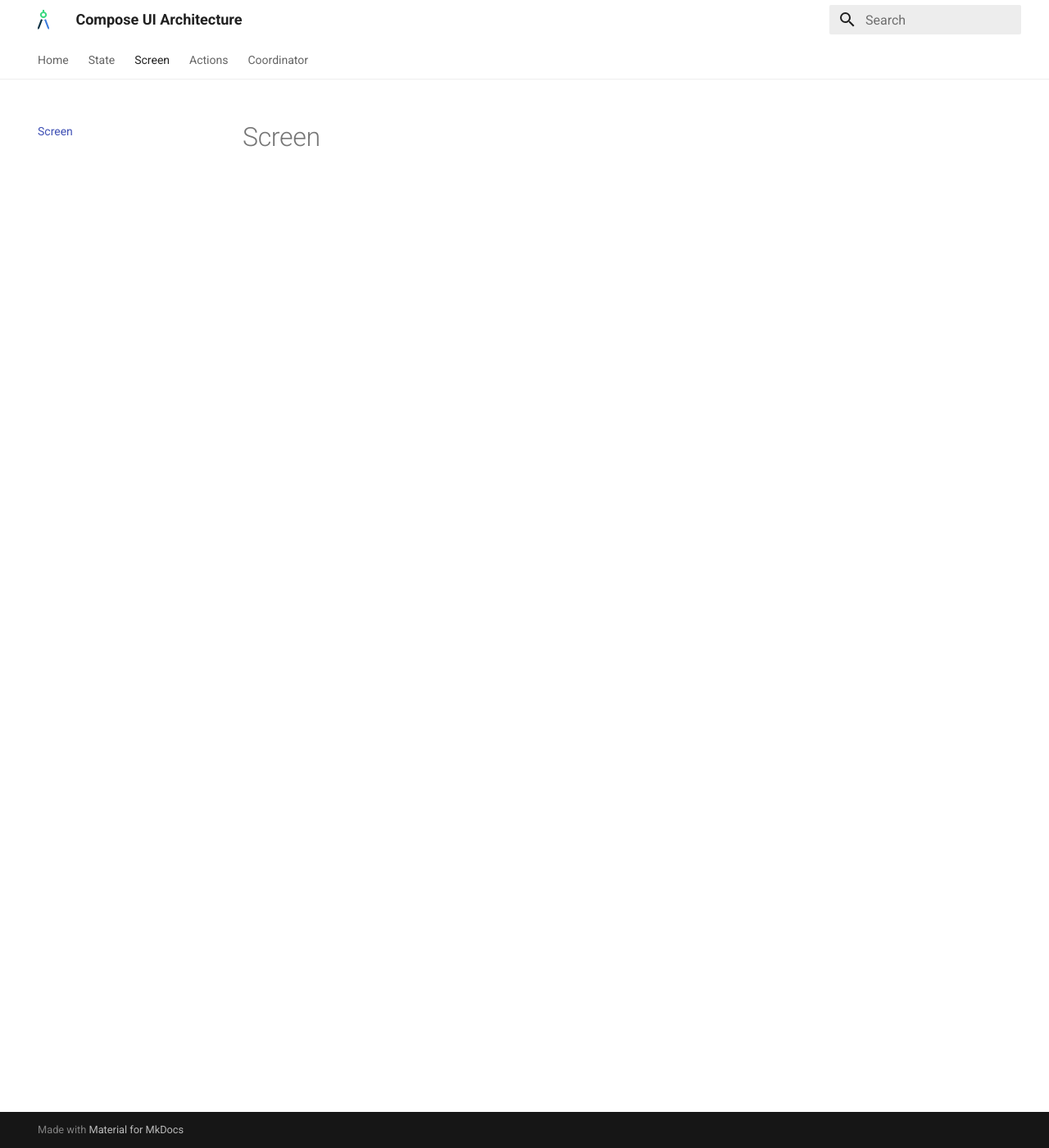
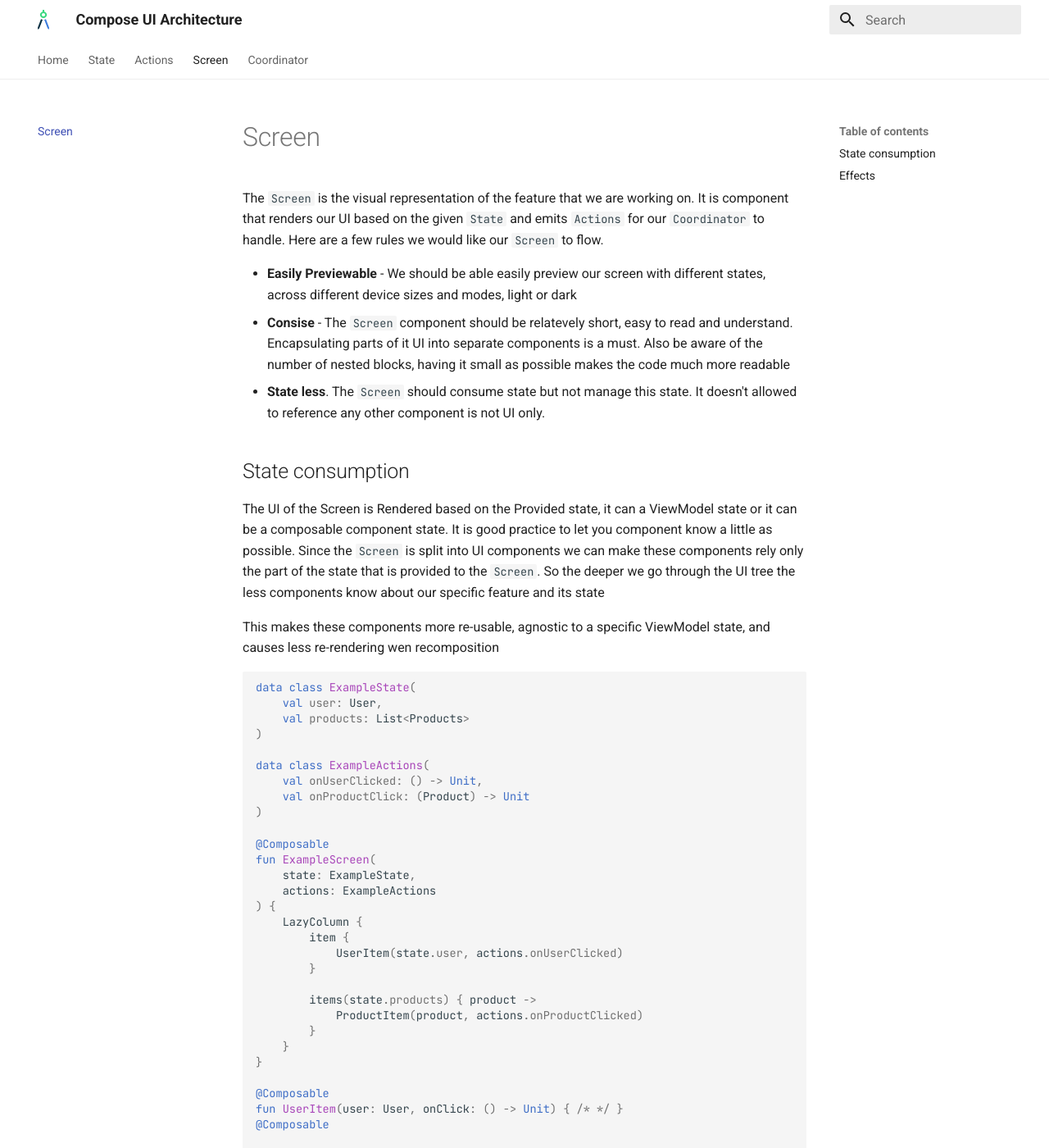
Before and after one commit to levinzonr/compose-ui-arch-docs, an MkDocs documentation site: the page built from docs/screen.md, in a window 1280 px wide and 1400 px high. Shown: the whole window at 82% size. Built offline with MkDocs 1.6.1 and Material for MkDocs 9.7.7, drawn with Linux system fonts in a browser that asks for light colours; some of the changed text lies outside the part shown.

Commit message:
feat: add screen docs

````diff
--- a/docs/screen.md
+++ b/docs/screen.md
@@ -1 +1,100 @@
 # Screen
+The `Screen` is the visual representation of the feature that we are working on. It is  component that renders our UI based on the given `State` and emits `Actions` for our `Coordinator` to handle. Here are a few rules we would like our `Screen` to flow.
+
+- **Easily Previewable** - We should be able easily preview our screen with different states, across different device sizes and modes, light or dark
+- **Consise** - The `Screen` component should be relatevely short, easy to read and understand. Encapsulating parts of it UI into separate components is a must. Also be aware of the number of nested blocks, having it small as possible makes the code much more readable
+- **State less**. The `Screen` should consume state but not manage this state. It doesn't allowed to reference any other component is not UI only.
+
+
+
+## State consumption
+The UI of the Screen is Rendered based on the Provided state, it can a ViewModel state or it can be a composable component state. It is good practice to let you component know a little as possible. Since the `Screen` is split into UI components we can make these components rely only the part of the state that is provided to the `Screen`. So the deeper we go through the UI tree the less components know about our specific feature and its state
+
+This makes these components more re-usable, agnostic to a specific ViewModel state, and causes less re-rendering wen recomposition
+
+```kotlin
+
+data class ExampleState(
+    val user: User,
+    val products: List<Products>
+)
+
+data class ExampleActions(
+    val onUserClicked: () -> Unit,
+    val onProductClick: (Product) -> Unit
+)
+
+@Composable
+fun ExampleScreen(
+    state: ExampleState,
+    actions: ExampleActions
+) {
+    LazyColumn {
+        item {
+            UserItem(state.user, actions.onUserClicked)
+        }
+
+        items(state.products) { product ->
+            ProductItem(product, actions.onProductClicked)
+        }
+    }
+}
+
+@Composable
+fun UserItem(user: User, onClick: () -> Unit) { /* */ }
+@Composable
+
+fun ProductItem(user: Product, onClick: (Product) -> Unit) { /* */ }
+
+```
+
+
+## Effects
+The Compose Side Effects can also be a part of screen or a specific component. However, it is important to be aware the goal of that effects, what they are trying to achieve.
+
+
+Lets look a at following screen. We have Pager State and just received a new requirement to track every time user changes the page.
+
+```kotlin
+
+data class ScreenActions(val onPageChange: (Int) -> Unit)
+
+@Composable
+fun Screen(
+    val pagerState: PagerState
+     actions: ScreenActions
+) {
+    LaunchedEffect(pagerState) {
+        snapshotFlow { pagerState.currentPage }
+            .onEach(actions::onPageChange)
+            .launchIn(this)
+    }
+
+    ItemsPager(state = pagerState)
+}
+
+class Coordinator {
+
+    fun handlePageChange(page: Int) {
+        // our logic
+    }
+}
+```
+
+So lets break down what we have here, once user has changed the page in the `Pager`
+1. Our flow in `LaunchedEffect` detects the change and gets triggered
+2. New page number is then being passed with `Actions`
+3. The `Action` then is handled by our `Route` or `Coordinator`
+
+So while this actually doing what we wanted it to do, the amount interactions and component tied to this actions is a bit redundat. Since the `PagerState` is external: we don't control the state, we only get notified about the changes. And it actually does nothing to the `Screen` we are dealing with. All that raises the question, why would we have this effect as part of the `Screen`
+
+To fix this we can just move this effect into the `Coordinator`. This makes both `Screen` and `Actions` more consise and removes redundant Logic form them.
+
+```kotlin
+class Coordinator(val pagerState: PagerState, scope: CoroutineScope) {
+    init {
+        snapshotFlow { pagerState.currentPage }
+            .onEach { /* our track loginc */ }
+            .launchIn(scope)
+    }
+}
--- a/mkdocs.yml
+++ b/mkdocs.yml
@@ -21,6 +21,6 @@ markdown_extensions:
 nav:
   - "Home": index.md
   - state.md
+  - actions.md
   - screen.md
-  - actions.md
   - coordinator.md
````
